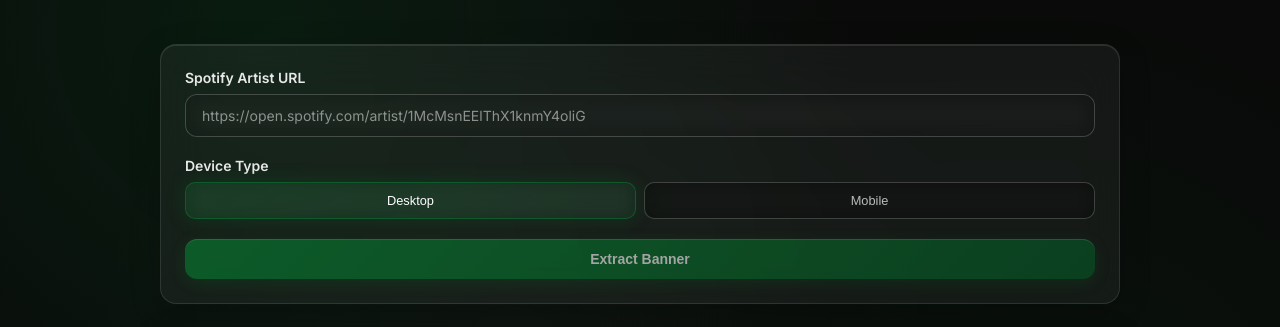
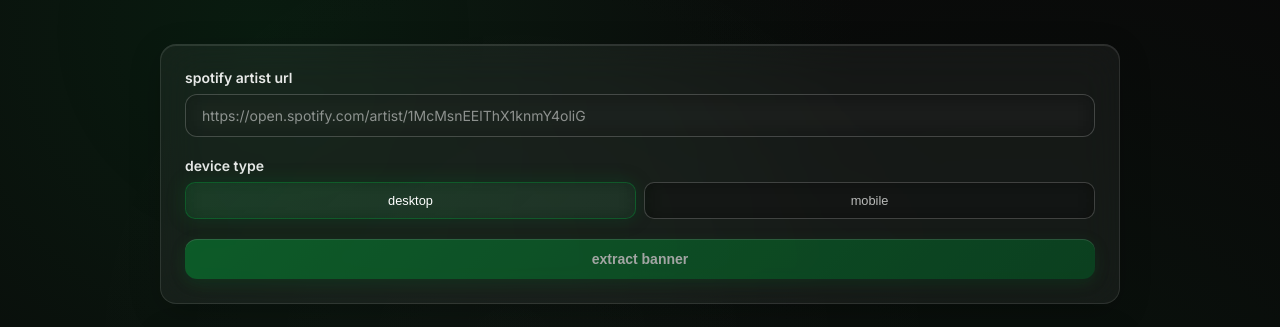
Before and after one commit to fromis-9/spotify-banner, a React (Create React App) app in the folder client/: page / in a window 1280 px wide. Shown: the part 128-455 px from the top of the page. Built offline with nearby package versions, Linux system fonts and the light colour scheme.

Commit message:
lowercase

```diff
--- a/client/src/App.js
+++ b/client/src/App.js
@@ -42,7 +42,7 @@
       setBannerData(result.data);
     } catch (err) {
       console.error('Error extracting banner:', err);
-      setError(err.message || 'Failed to extract banner');
+      setError(err.message || 'failed to extract banner');
     } finally {
       setIsLoading(false);
     }
--- a/client/src/components/BannerDisplay.js
+++ b/client/src/components/BannerDisplay.js
@@ -65,7 +65,7 @@
               onClick={handleDownload}
               className="download-btn"
             >
-              ↓ Download
+              ↓ download
             </button>
           </div>
         </div>
--- a/client/src/components/SearchForm.js
+++ b/client/src/components/SearchForm.js
@@ -16,7 +16,7 @@
   return (
     <form onSubmit={handleSubmit} className="search-form">
       <div className="form-section">
-        <label htmlFor="artistUrl" className="form-label">Spotify Artist URL</label>
+        <label htmlFor="artistUrl" className="form-label">spotify artist url</label>
         <input
           type="text"
           id="artistUrl"
@@ -30,7 +30,7 @@
       </div>
 
       <div className="form-section">
-        <label className="form-label">Device Type</label>
+        <label className="form-label">device type</label>
         <div className="device-selector">
           <button
             type="button"
@@ -38,7 +38,7 @@
             onClick={() => setDeviceType('desktop')}
             disabled={isLoading}
           >
-            Desktop
+            desktop
           </button>
           <button
             type="button"
@@ -46,7 +46,7 @@
             onClick={() => setDeviceType('mobile')}
             disabled={isLoading}
           >
-            Mobile
+            mobile
           </button>
         </div>
       </div>
@@ -56,7 +56,7 @@
         className="submit-btn"
         disabled={isLoading || !artistUrl.trim()}
       >
-        {isLoading ? 'Extracting...' : 'Extract Banner'}
+        {isLoading ? 'extracting...' : 'extract banner'}
       </button>
     </form>
   );
```
